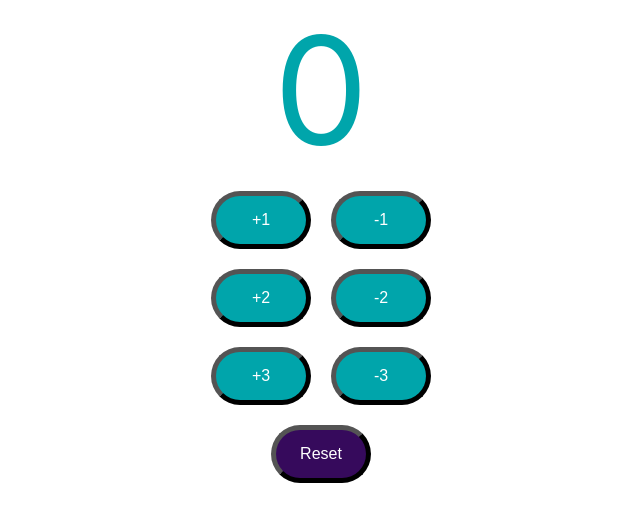
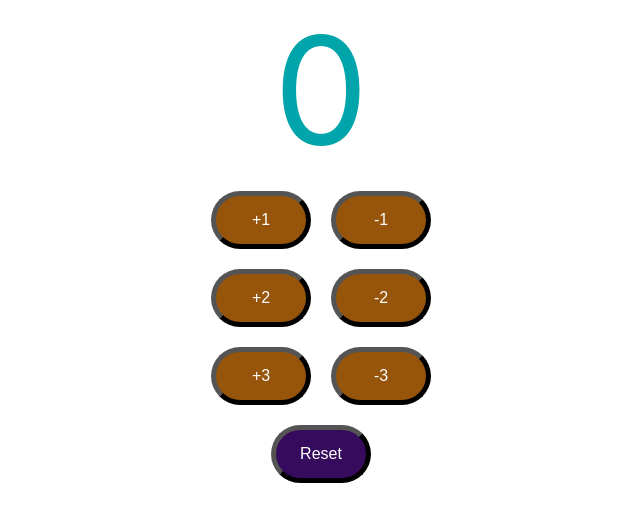
Before and after one commit to Saeel-Dhatrak/reactTodo, a React (Create React App) app: page / in a window 1280 px wide. Shown: the top 522 px of the page, without its empty margins (319-959 px from the left). Built offline with nearby package versions, Linux system fonts and the light colour scheme.

Commit message:
modified Counter.css

```diff
--- a/src/components/counter/Counter.css
+++ b/src/components/counter/Counter.css
@@ -10,7 +10,7 @@ button{
 }
 
 .counterButton{
-    background-color: #00a5ab;
+    background-color: #96550b;
 }
 
 .resetButton{
```
